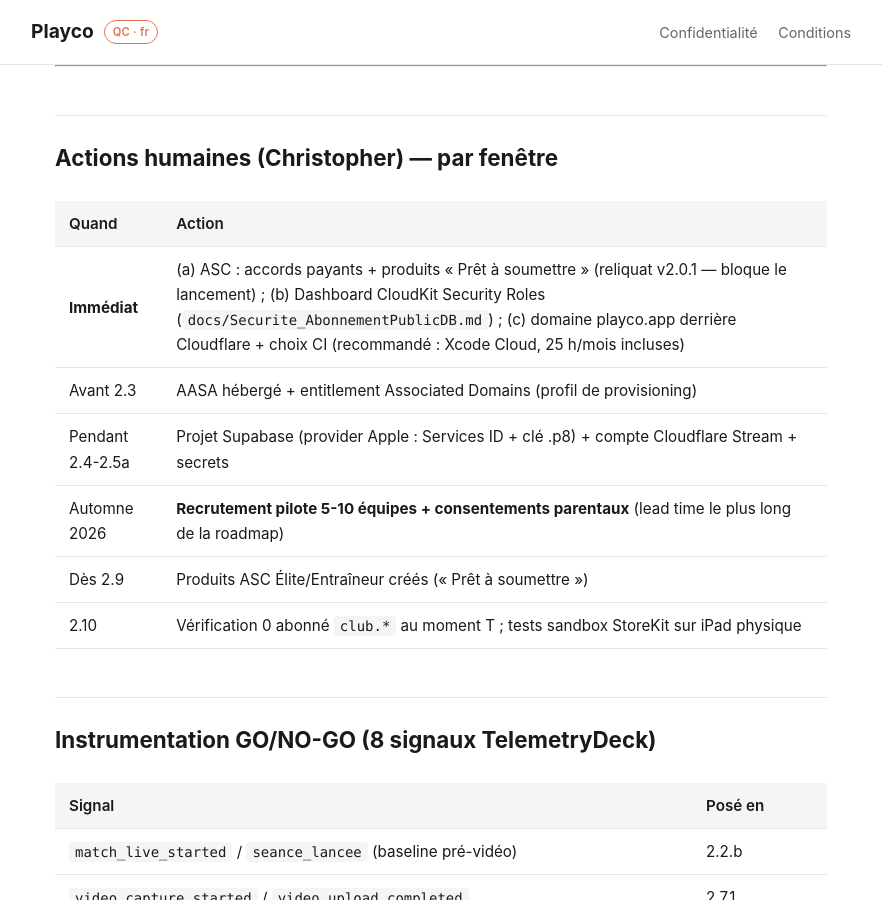
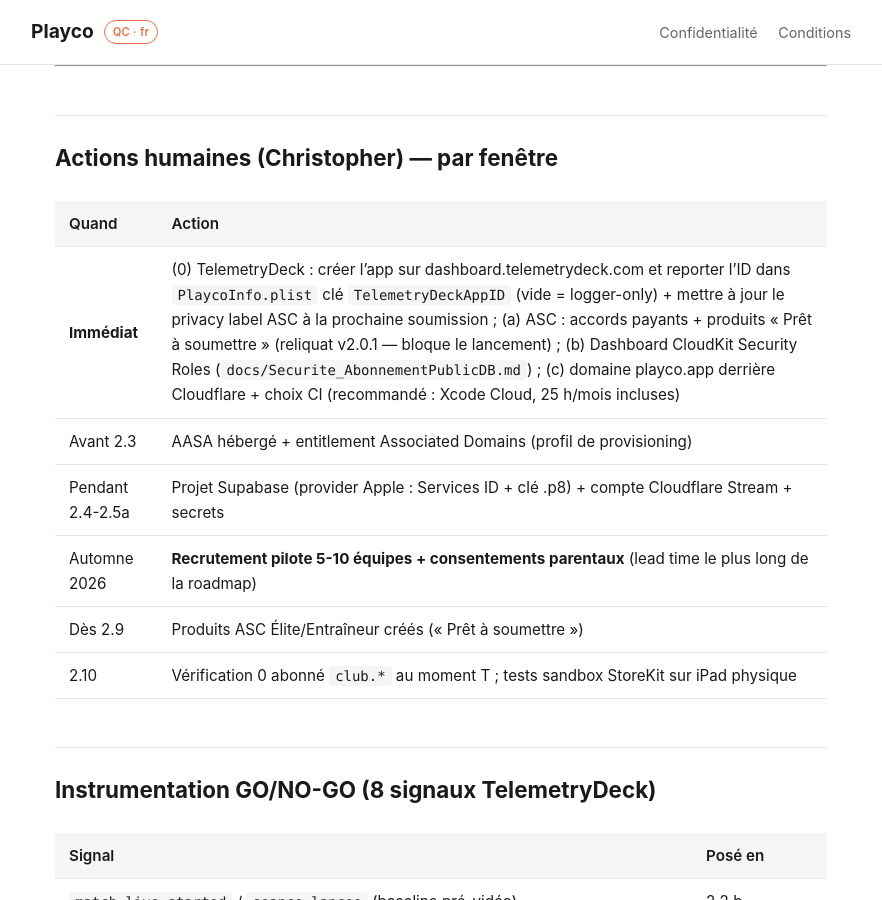
Before and after one commit to armypo/Coach-Planner-VB, a Jekyll site: the page built from docs/Roadmap_Playco_v2.2_v3.x.md, in a window 1280 px wide and 900 px high, scrolled down 7356 px. Shown: the whole window, without its empty margins (199-1081 px from the left). Built offline with Jekyll 4.4.1, drawn with Linux system fonts in a browser that asks for light colours; our own code applies the rules of GitHub Pages for plain Markdown files; some of the changed text lies outside the part shown.

Commit message:
docs(roadmap): 2.2.b livré (280/280) + action humaine TelemetryDeck

```diff
--- a/docs/Roadmap_Playco_v2.2_v3.x.md
+++ b/docs/Roadmap_Playco_v2.2_v3.x.md
@@ -85,7 +85,7 @@
 
 | Quand | Action |
 |---|---|
-| **Immédiat** | (a) ASC : accords payants + produits « Prêt à soumettre » (reliquat v2.0.1 — bloque le lancement) ; (b) Dashboard CloudKit Security Roles (`docs/Securite_AbonnementPublicDB.md`) ; (c) domaine playco.app derrière Cloudflare + choix CI (recommandé : Xcode Cloud, 25 h/mois incluses) |
+| **Immédiat** | (0) TelemetryDeck : créer l'app sur dashboard.telemetrydeck.com et reporter l'ID dans `PlaycoInfo.plist` clé `TelemetryDeckAppID` (vide = logger-only) + mettre à jour le privacy label ASC à la prochaine soumission ; (a) ASC : accords payants + produits « Prêt à soumettre » (reliquat v2.0.1 — bloque le lancement) ; (b) Dashboard CloudKit Security Roles (`docs/Securite_AbonnementPublicDB.md`) ; (c) domaine playco.app derrière Cloudflare + choix CI (recommandé : Xcode Cloud, 25 h/mois incluses) |
 | Avant 2.3 | AASA hébergé + entitlement Associated Domains (profil de provisioning) |
 | Pendant 2.4-2.5a | Projet Supabase (provider Apple : Services ID + clé .p8) + compte Cloudflare Stream + secrets |
 | Automne 2026 | **Recrutement pilote 5-10 équipes + consentements parentaux** (lead time le plus long de la roadmap) |
```
Also changed, not shown: other parts of docs/Roadmap_Playco_v2.2_v3.x.md (+1 -1 lines).
